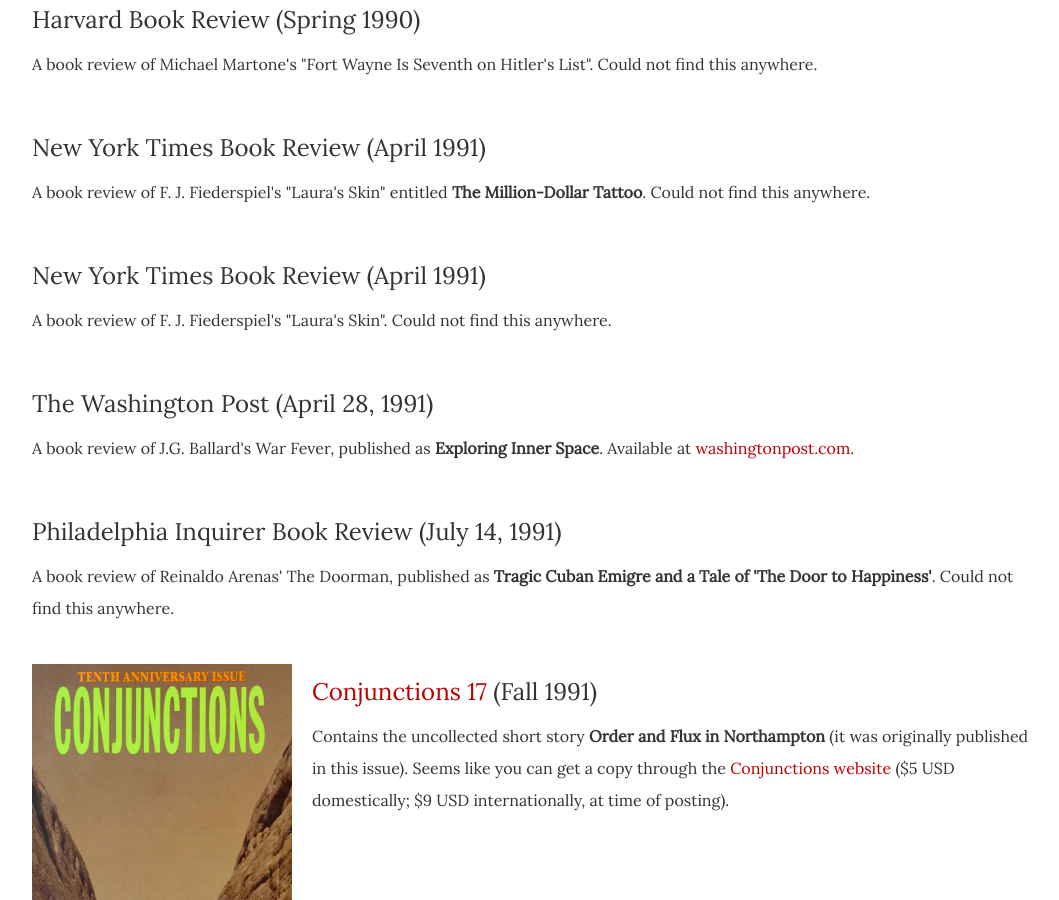
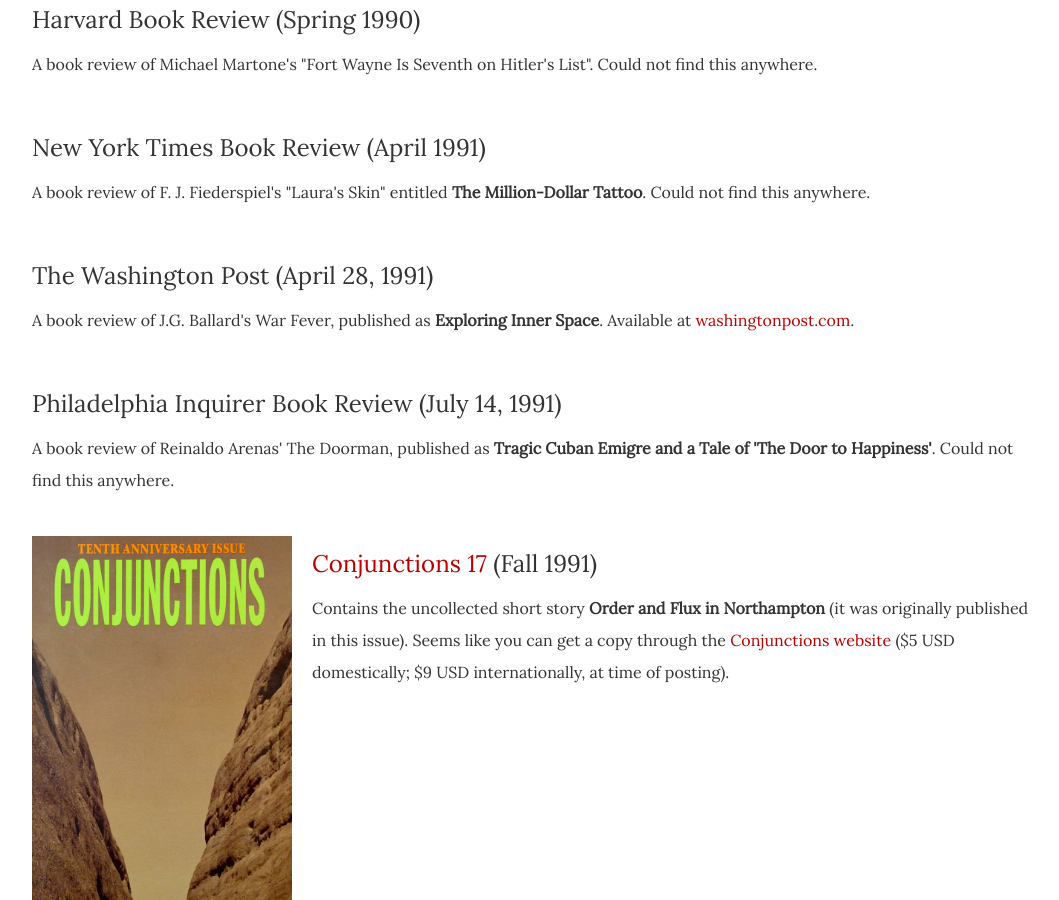
Before and after one commit to dellsystem/dellsystem.github.io, a Jekyll site: the page built from dfw.html, in a window 1280 px wide and 900 px high, scrolled down 10722 px. Shown: the whole window, without its empty margins (108-1167 px from the left). Built offline with Jekyll 4.4.1, drawn with Linux system fonts in a browser that asks for light colours.

Commit message:
Fix error on DFW page (duplicate listing)

```diff
--- a/dfw.html
+++ b/dfw.html
@@ -658,16 +658,6 @@ title: The complete works of David Foster Wallace
 
 <div class="book">
     <div class="content">
-        <h3>New York Times Book Review (April 1991)</h3>
-        <p>
-            A book review of F. J. Fiederspiel's "Laura's Skin". Could not find
-            this anywhere.
-        </p>
-    </div>
-</div>
-
-<div class="book">
-    <div class="content">
         <h3>The Washington Post (April 28, 1991)</h3>
         <p>
             A book review of J.G. Ballard's War Fever,
```
